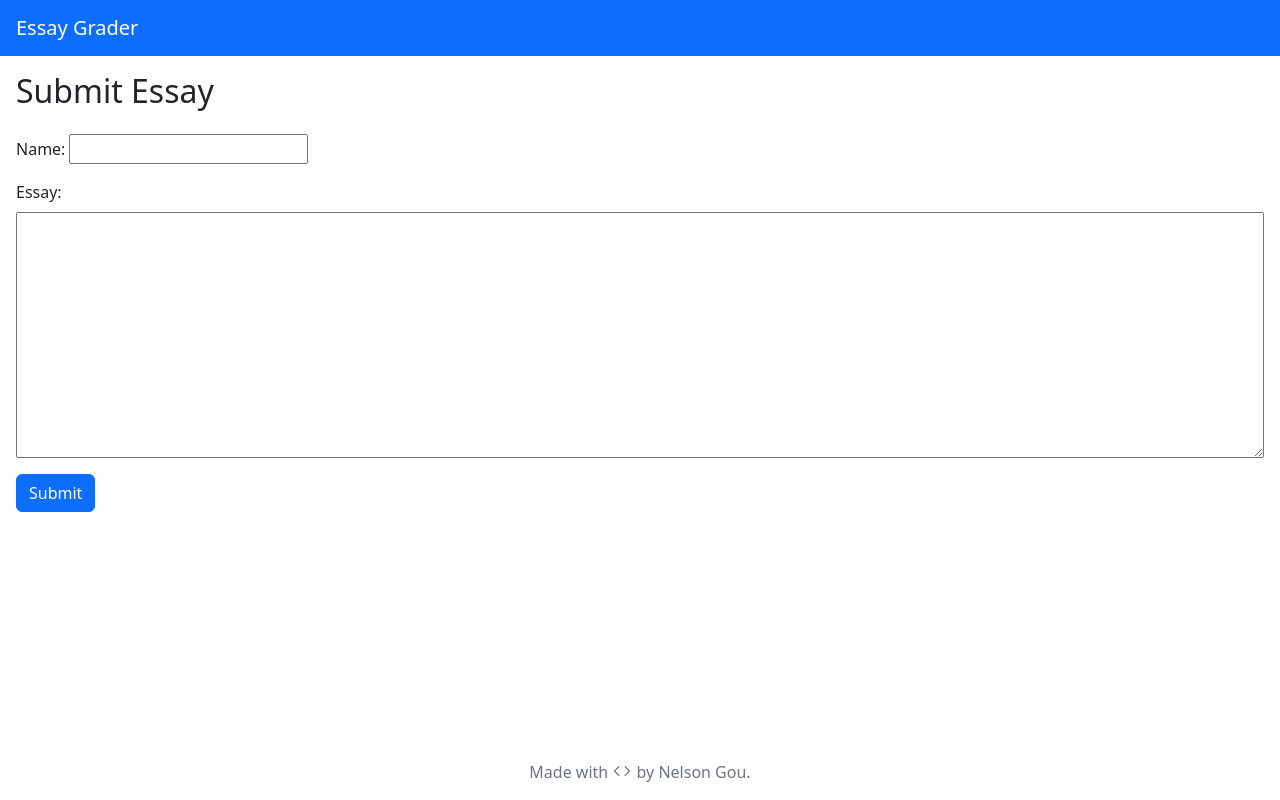
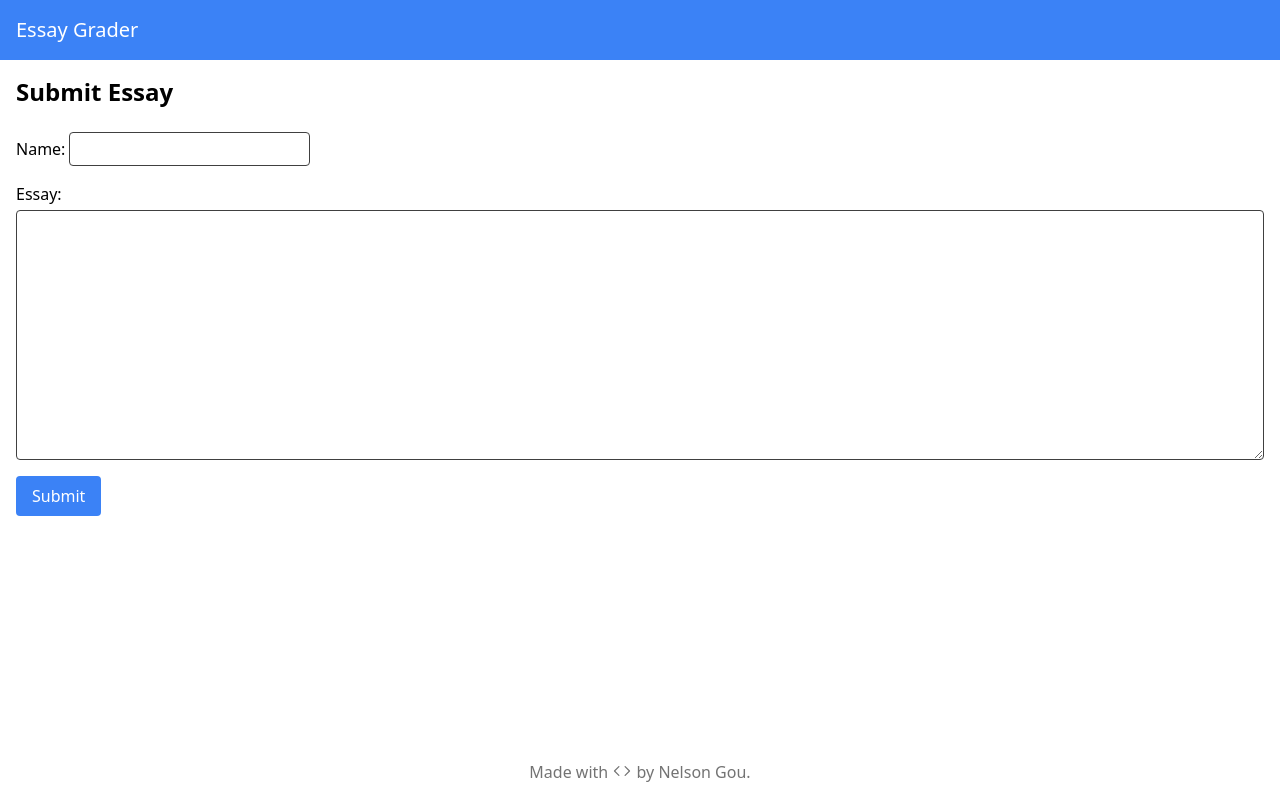
Before and after one commit to ng8165/EssayGrader, a Vue app in the folder client/: page / in a window 1280 px wide. Built offline with nearby package versions, Linux system fonts and the light colour scheme.

Commit message:
Add Tailwind and option to see essay from admin page

```diff
--- a/client/index.html
+++ b/client/index.html
@@ -1,14 +1,13 @@
 <!DOCTYPE html>
-<html lang="en" class="h-100">
+<html lang="en">
 <head>
     <meta charset="UTF-8">
     <meta http-equiv="X-UA-Compatible" content="IE=edge">
     <meta name="viewport" content="width=device-width, initial-scale=1.0">
     <title>Essay Grader</title>
-    <link href="https://cdn.jsdelivr.net/npm/bootstrap@5.2.3/dist/css/bootstrap.min.css" rel="stylesheet" integrity="sha384-rbsA2VBKQhggwzxH7pPCaAqO46MgnOM80zW1RWuH61DGLwZJEdK2Kadq2F9CUG65" crossorigin="anonymous">
 </head>
-<body class="h-100">
-    <div id="app" class="h-100 d-flex flex-column"></div>
+<body>
+    <div id="app"></div>
     <script type="module" src="/src/main.ts"></script>
 </body>
 </html>
--- a/client/package.json
+++ b/client/package.json
@@ -20,9 +20,12 @@
     "@vitejs/plugin-vue": "^4.0.0",
     "@vue/eslint-config-typescript": "^11.0.0",
     "@vue/tsconfig": "^0.1.3",
+    "autoprefixer": "^10.4.13",
     "eslint": "^8.22.0",
     "eslint-plugin-vue": "^9.3.0",
     "npm-run-all": "^4.1.5",
+    "postcss": "^8.4.20",
+    "tailwindcss": "^3.2.4",
     "typescript": "~4.7.4",
     "vite": "^4.0.0",
     "vue-tsc": "^1.0.12"
--- /dev/null
+++ b/client/postcss.config.js
@@ -0,0 +1,6 @@
+module.exports = {
+  plugins: {
+    tailwindcss: {},
+    autoprefixer: {},
+  },
+}
--- a/client/src/App.vue
+++ b/client/src/App.vue
@@ -3,17 +3,17 @@
 </script>
 
 <template>
-    <nav class="navbar navbar-dark bg-primary">
-        <router-link to="/" class="navbar-brand ms-3">Essay Grader</router-link>
+    <nav class="bg-blue-500 w-full py-4">
+        <router-link to="/" class="ml-4 text-white text-xl">Essay Grader</router-link>
     </nav>
 
-    <main class="p-3 flex-grow-1">
+    <main class="p-4 grow">
         <RouterView />
     </main>
 
-    <footer class="text-center text-muted py-3">
+    <footer class="text-center text-neutral-500 py-4">
         Made with
-        <svg xmlns="http://www.w3.org/2000/svg" width="20" height="20" fill="currentColor" class="bi bi-code align-text-top" viewBox="0 0 16 16">
+        <svg xmlns="http://www.w3.org/2000/svg" width="20" height="20" fill="currentColor" class="align-text-top" viewBox="0 0 16 16">
             <path d="M5.854 4.854a.5.5 0 1 0-.708-.708l-3.5 3.5a.5.5 0 0 0 0 .708l3.5 3.5a.5.5 0 0 0 .708-.708L2.707 8l3.147-3.146zm4.292 0a.5.5 0 0 1 .708-.708l3.5 3.5a.5.5 0 0 1 0 .708l-3.5 3.5a.5.5 0 0 1-.708-.708L13.293 8l-3.147-3.146z"/>
         </svg>
         by Nelson Gou.
--- /dev/null
+++ b/client/src/css/styles.css
@@ -0,0 +1,59 @@
+@tailwind base;
+@tailwind components;
+@tailwind utilities;
+
+html, body, #app {
+    @apply h-full;
+}
+
+#app {
+    @apply flex flex-col;
+}
+
+h2 {
+    @apply text-2xl font-bold;
+}
+
+svg {
+    @apply inline-block;
+}
+
+input, textarea {
+    @apply border border-neutral-700 rounded p-1;
+}
+
+button {
+    @apply px-4 py-2 rounded;
+}
+
+ul {
+    @apply list-disc;
+}
+
+.list {
+    @apply list-none;
+}
+
+.list > li {
+    @apply border border-b-0 border-neutral-500;
+}
+
+.list > li:first-child {
+    @apply rounded-t;
+}
+
+.list > li:last-child {
+    @apply border-b rounded-b;
+}
+
+.list > li button {
+    @apply rounded-none;
+}
+
+.list > li:first-child button.bg-red-500 {
+    @apply rounded-tr;
+}
+
+.list > li:last-child button.bg-red-500 {
+    @apply rounded-br;
+}
--- a/client/src/main.ts
+++ b/client/src/main.ts
@@ -1,6 +1,7 @@
 import { createApp } from "vue";
 import App from "./App.vue";
 import router from "./router";
+import "./css/styles.css";
 
 const app = createApp(App);
 app.use(router);
--- a/client/src/views/Admin.vue
+++ b/client/src/views/Admin.vue
@@ -8,8 +8,7 @@ export default {
 
         async function fetchData() {
             const res = await fetch("http://localhost:2020/admin");
-            const data: [] = await res.json();
-            grades.value = data.map(({_id: id, name, score}) => ({id, name, score}))
+            grades.value = await res.json();
             isLoading.value = false;
         }
 
@@ -28,48 +27,35 @@ export default {
 <template>
     <h2>Admin</h2>
 
-    <p>Hello, Mr. Adams.</p>
+    <p class="my-4">Hello, Mr. Adams.</p>
 
-    <h4>View Grades:</h4>
+    <h4 class="text-xl font-bold mb-2">View Grades:</h4>
 
     <div v-if="isLoading">Loading...</div>
 
-    <ul v-else-if="grades.length === 0" class="list-group">
-        <li class="list-group-item ps-2"><div class="text-muted">No Grades Were Found</div></li>
+    <ul v-else-if="grades.length === 0" class="list">
+        <li class="ps-2"><div class="text-muted">No Grades Were Found</div></li>
     </ul>
 
-    <ul v-else class="list-group">
-        <li v-for="grade in grades" class="list-group-item p-0 d-flex align-items-center">
-            <div class="flex-grow-1 ms-2">{{ grade.name }}: {{ grade.score }}%</div>
+    <ul v-else class="list">
+        <li v-for="grade in grades" class="list p-0 flex items-center">
+            <div class="grow ml-2">{{ grade.name }}: {{ grade.score }}%</div>
 
-            <!--
-            <router-link class="btn btn-dark" :to="`/feedback/${grade.id}`">
-                <svg xmlns="http://www.w3.org/2000/svg" width="16" height="16" fill="currentColor" class="bi bi-eye-fill" viewBox="0 0 16 16">
-                    <path d="M10.5 8a2.5 2.5 0 1 1-5 0 2.5 2.5 0 0 1 5 0z"/>
-                    <path d="M0 8s3-5.5 8-5.5S16 8 16 8s-3 5.5-8 5.5S0 8 0 8zm8 3.5a3.5 3.5 0 1 0 0-7 3.5 3.5 0 0 0 0 7z"/>
-                </svg>
+
+            <router-link :to="`/feedback/${grade.id}`">
+                <button class="bg-neutral-700 text-white py-2 px-3">
+                    <svg xmlns="http://www.w3.org/2000/svg" width="16" height="16" fill="currentColor" viewBox="0 0 16 16">
+                        <path d="M10.5 8a2.5 2.5 0 1 1-5 0 2.5 2.5 0 0 1 5 0z"/>
+                        <path d="M0 8s3-5.5 8-5.5S16 8 16 8s-3 5.5-8 5.5S0 8 0 8zm8 3.5a3.5 3.5 0 1 0 0-7 3.5 3.5 0 0 0 0 7z"/>
+                    </svg>
+                </button>
             </router-link>
-            -->
 
-            <button class="btn btn-danger" type="submit" @click="() => deleteGrade(grade.id)">
-                <svg xmlns="http://www.w3.org/2000/svg" width="16" height="16" fill="currentColor" class="bi bi-trash-fill" viewBox="0 0 16 16">
+            <button class="bg-red-500 text-white py-2 px-3" type="submit" @click="() => deleteGrade(grade.id)">
+                <svg xmlns="http://www.w3.org/2000/svg" width="16" height="16" fill="currentColor" viewBox="0 0 16 16">
                     <path d="M2.5 1a1 1 0 0 0-1 1v1a1 1 0 0 0 1 1H3v9a2 2 0 0 0 2 2h6a2 2 0 0 0 2-2V4h.5a1 1 0 0 0 1-1V2a1 1 0 0 0-1-1H10a1 1 0 0 0-1-1H7a1 1 0 0 0-1 1H2.5zm3 4a.5.5 0 0 1 .5.5v7a.5.5 0 0 1-1 0v-7a.5.5 0 0 1 .5-.5zM8 5a.5.5 0 0 1 .5.5v7a.5.5 0 0 1-1 0v-7A.5.5 0 0 1 8 5zm3 .5v7a.5.5 0 0 1-1 0v-7a.5.5 0 0 1 1 0z"/>
                 </svg>
             </button>
         </li>
     </ul>
 </template>
-
-<style scoped>
-.btn {
-    border-radius: 0;
-}
-
-.list-group-item:first-child > .btn-danger {
-    border-top-right-radius: 0.375rem;
-}
-
-.list-group-item:last-child > .btn-danger {
-    border-bottom-right-radius: 0.375rem;
-}
-</style>
--- a/client/src/views/Feedback.vue
+++ b/client/src/views/Feedback.vue
@@ -27,11 +27,11 @@ export default {
 </script>
 
 <template>
-    <h2>Feedback</h2>
+    <h2 class="mb-4">Feedback</h2>
 
     <div v-if="isLoading">Loading...</div>
     <div v-else>
-        <ul>
+        <ul class="ml-4">
             <li>{{ feedback[0] }} Nasty No-Nos (-1% each)</li>
             <li>{{ feedback[1] }} Spelling Errors (-1% each)</li>
             <li>{{ feedback[2] }} Sentence Pairs Start With The Same Word (-3% each)</li>
@@ -40,8 +40,11 @@ export default {
             <li><strong>Final Score: {{ feedback[5] }}% {{ feedback[5] < -200 ? "was rounded to -200%" : "" }}</strong></li>
         </ul>
 
+        <hr class="border-neutral-500 my-4" />
+
         <p>Hover over highlighted words below to receive more detailed feedback.</p>
-        <div v-html="essay"></div>
+
+        <div v-html="essay" class="border-l-4 border-neutral-300 p-4 mt-4"></div>
     </div>
 </template>
 
--- a/client/src/views/Submit.vue
+++ b/client/src/views/Submit.vue
@@ -26,17 +26,17 @@ export default {
 </script>
 
 <template>
-    <h2 class="mb-4">Submit Essay</h2>
+    <h2 class="mb-6">Submit Essay</h2>
 
     <form @submit.prevent="sendGrade">
-        <div class="mb-3">
-            <label for="name" class="me-1">Name:</label>
+        <div class="mb-4">
+            <label for="name" class="mr-1">Name:</label>
             <input name="name" id="name" required v-model="name" />
         </div>
 
         <label for="essay">Essay:</label>
-        <textarea name="essay" id="essay" class="d-block w-100 mt-2 mb-3" rows="10" required v-model="essay"></textarea>
+        <textarea name="essay" id="essay" class="block w-full mt-1 mb-4" rows="10" required v-model="essay"></textarea>
 
-        <button type="submit" class="btn btn-primary">Submit</button>
+        <button type="submit" class="block bg-blue-500 text-white">Submit</button>
     </form>
 </template>
--- /dev/null
+++ b/client/tailwind.config.js
@@ -0,0 +1,11 @@
+/** @type {import('tailwindcss').Config} */
+module.exports = {
+  content: [
+    "./index.html",
+    "./src/**/*.{vue,js,ts,jsx,tsx}",
+  ],
+  theme: {
+    extend: {},
+  },
+  plugins: [],
+}
```
Also changed, not shown: 1 other file (tests, documents, lock files or other folders).
